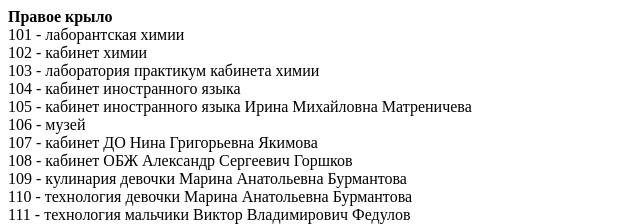
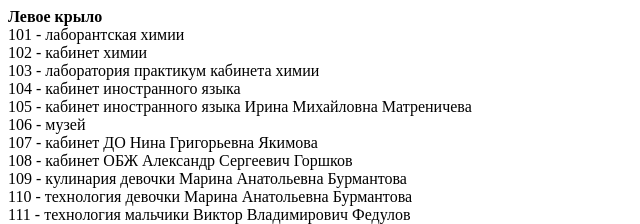
Before and after one commit to SunNavigation/SunNavigation, a plain HTML site: page p/1e.html in a window 1280 px wide. Shown: the top 224 px of the page, 0-640 px from the left. Drawn offline with Linux system fonts and the light colour scheme.

Commit message:
Update 1e.html

```diff
--- a/p/1e.html
+++ b/p/1e.html
@@ -1,6 +1,6 @@
 <html>
 <body>
-<b>Правое крыло</b>
+<b>Левое крыло</b>
 <br>101 - лаборантская химии
 <br>102 - кабинет химии
 <br>103 - лаборатория практикум кабинета химии
@@ -17,7 +17,7 @@
 <br>114 - серверная 1
 <br>115 - инвентарная ОН Долгих
 <br>116, 117, 118 - кабинеты медицинского работника
-<br><b>Левое крыло</b>
+<br><b>Правое крыло</b>
 <br>119 - серверная 2
 <br>120 - кабинет заведующего хозяйства
 <br>121 - приемная, кабинет директора
```
